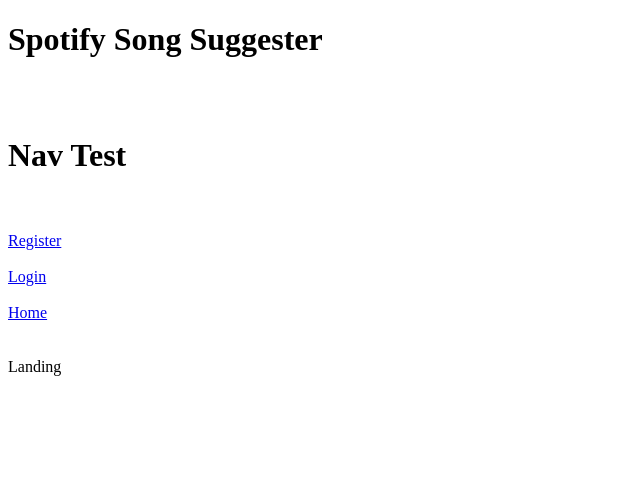
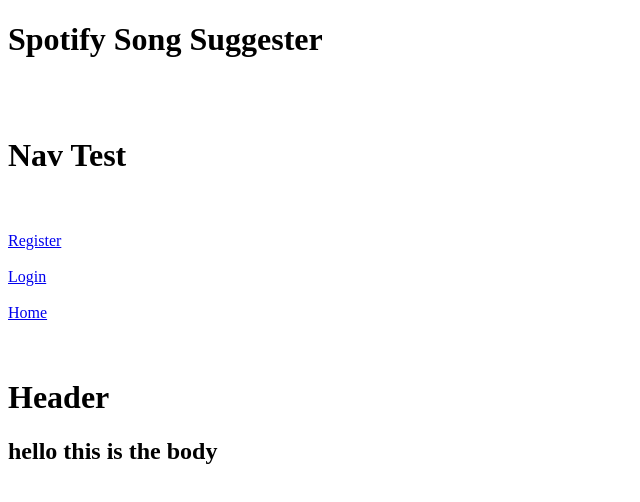
Before and after one commit to Build-Week-Spotify-Song-Suggester-2/front-end, a React (Create React App) app: page / in a window 1280 px wide. Shown: the top 502 px of the page, without its empty margins (0-640 px from the left). Built offline with nearby package versions, Linux system fonts and the light colour scheme.

Commit message:
added styling files

```diff
--- a/src/App.js
+++ b/src/App.js
@@ -3,6 +3,7 @@
 import Login from './pages/login/Login'
 import Landing from './pages/landing/Landing'
 import Navigation from './component/Navigation'
+import './pages/landing/styles.landing.scss'
 
 
 import { Route, Switch } from "react-router-dom"
--- a/src/pages/landing/Landing.jsx
+++ b/src/pages/landing/Landing.jsx
@@ -1,5 +1,4 @@
 import React from "react"
-import { Link } from "react-router-dom"
 
 
 
@@ -8,8 +7,19 @@
 
 
   return (
+     <div>
 
-    <div>Landing</div>
 
+    <h1>Header</h1>
+    <h2>hello this is the body</h2>
+
+
+
+
+
+
+
+
+    </div>
   )
   }
--- /dev/null
+++ b/src/pages/landing/styles.landing.scss
@@ -0,0 +1,3 @@
+body {
+   background-color: white;
+}
```
Also changed, not shown: src/App.css (added), src/App.scss (added), src/pages/landing/styles.landing.less (deleted).
